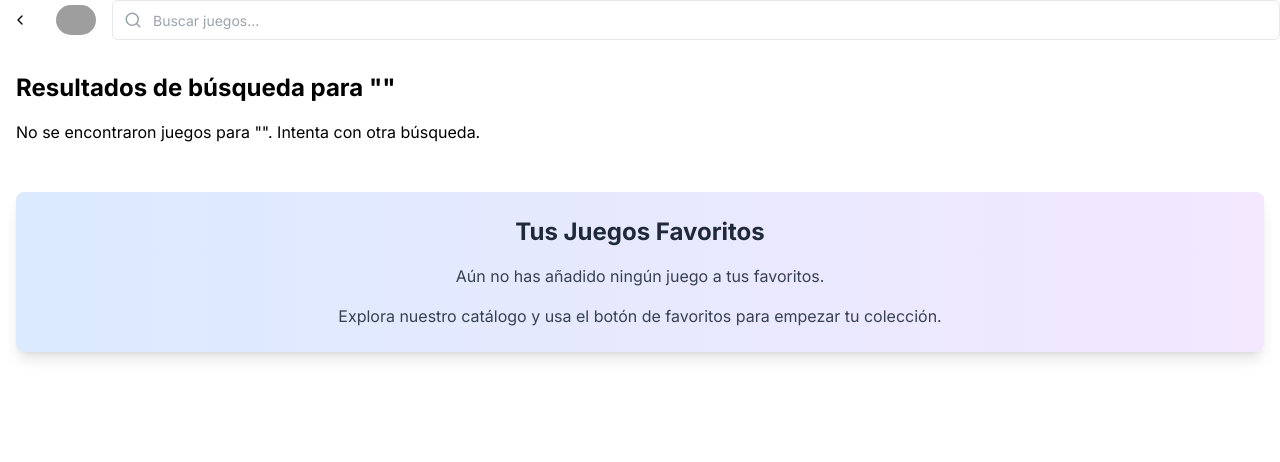
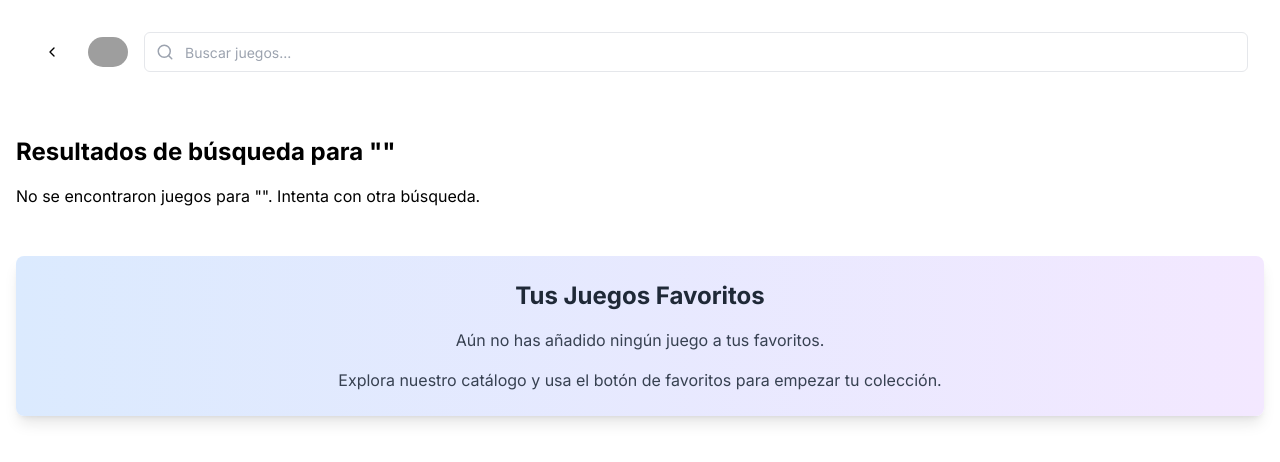
Before and after one commit to MaCecilia92/igdbchallenge, a Next.js app: page /search in a window 1280 px wide. Shown: the top 462 px of the page. Built offline with nearby package versions, Linux system fonts and the light colour scheme; grey boxes are pictures that could not be loaded.

Commit message:
fix: fix styles in search component

```diff
--- a/components/Search.tsx
+++ b/components/Search.tsx
@@ -73,7 +73,7 @@ export default function Search({ show = true }: { show?: boolean }) {
   }
 
   return (
-    <div className="flex items-center space-x-4">
+    <div className="flex items-center space-x-4 p-4 sm:p-6 md:p-8 max-w-7xl mx-auto w-full">
       {pathname === "/" ? (
         <Link href="/" aria-label="Go to home page">
           <Image
```
